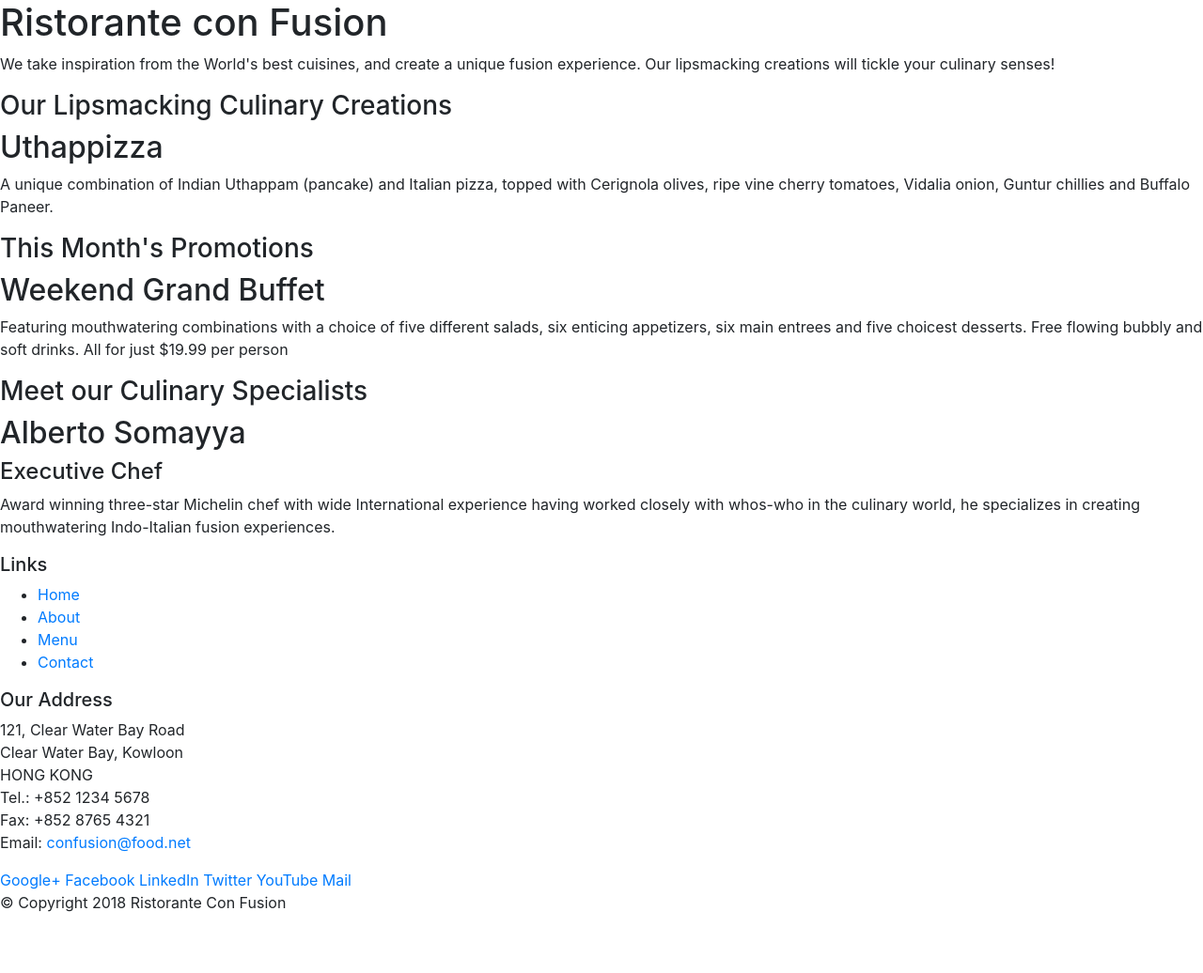
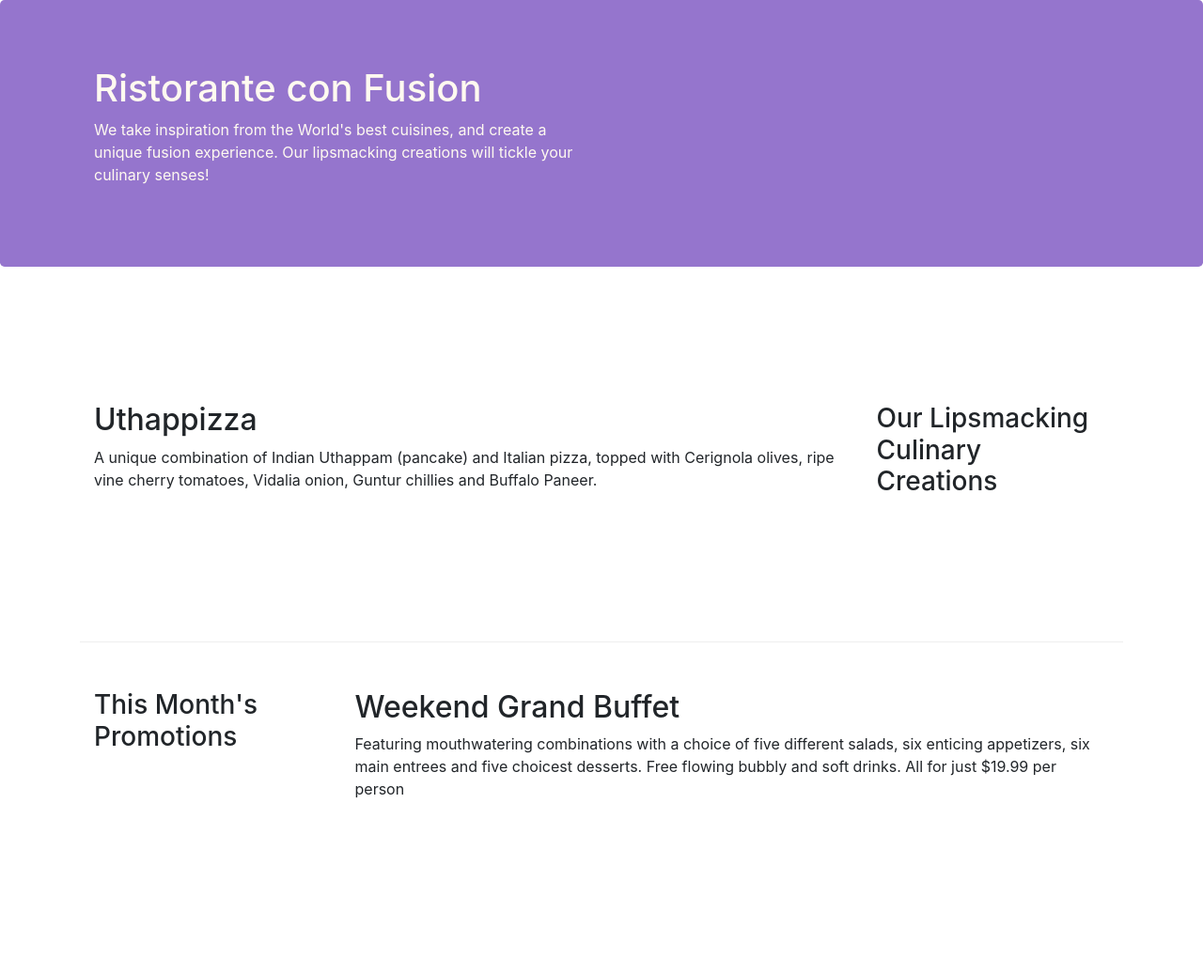
Before and after one commit to harshpandeyjiit/bootstrap, a website: page index.html in a window 1280 px wide. Shown: the top 1036 px of the page at 94% size. Before the commit the page ends 989 px from the top, so only its background shows below. Drawn offline with nearby package versions, Linux system fonts and the light colour scheme.

Commit message:
Bootstrap Grid

```diff
--- /dev/null
+++ b/css/styles.css
@@ -0,0 +1,30 @@
+.row-header {
+    margin: 0px auto;
+    padding: 0px auto;
+}
+
+.row-content{
+    margin: 0px auto;
+    padding: 50px 0px 50px 0px;
+    border-bottom: 1px ridge;
+    min-height: 400px;
+}
+
+.footer{
+    background-color: #D1C4E9;
+    margin: 0px auto;
+    padding: 20px 0px 20px 0px;
+}
+
+.jumbotron {
+    padding: 70px 30px 70px 30px;
+    margin: 0px auto;
+    background: #9575CD;
+    color: floralwhite;
+}
+
+.address {
+    font-size: 80%;
+    margin: 0px;
+    color: #0f0f0f;
+}
--- a/index.html
+++ b/index.html
@@ -9,51 +9,52 @@
 
         <!-- Bootstrap CSS -->
         <link rel="stylesheet" href="node_modules/bootstrap/dist/css/bootstrap.min.css">
+        <link rel="stylesheet" href="css/styles.css">
     <title>Ristorante Con Fusion</title>
 </head>
 
 <body>
 
-    <header>
-        <div>
-            <div>
-                <div>
+    <header class="jumbotron">
+        <div class="container">
+            <div class="row row-header">
+                <div class="col-12 col-sm-6">
                     <h1>Ristorante con Fusion</h1>
                     <p>We take inspiration from the World's best cuisines, and create a unique fusion experience. Our lipsmacking creations will tickle your culinary senses!</p>
                 </div>
-                <div>
+                <div class="col-12 col-sm">
                 </div>
             </div>
         </div>
     </header>
 
-    <div>
-        <div>
-            <div>
+    <div class="container">
+        <div class="row row-content align-items-center">
+            <div class="col-12 col-sm-4 order-sm-last col-md-3">
                 <h3>Our Lipsmacking Culinary Creations</h3>
             </div>
-            <div>
+            <div class="colcol-sm order-sm-first col-md">
                 <h2>Uthappizza</h2>
                 <p>A unique combination of Indian Uthappam (pancake) and Italian pizza, topped with Cerignola olives, ripe vine cherry tomatoes, Vidalia onion, Guntur chillies and Buffalo Paneer.</p>
             </div>
         </div>
 
 
-        <div>
-            <div>
+        <div class="row row-content">
+            <div class="col-12 col-sm-4 col-md-3">
                 <h3>This Month's Promotions</h3>
             </div>
-            <div>
+            <div class="colcol-sm col-md">
                 <h2>Weekend Grand Buffet</h2>
                 <p>Featuring mouthwatering combinations with a choice of five different salads, six enticing appetizers, six main entrees and five choicest desserts. Free flowing bubbly and soft drinks. All for just $19.99 per person </p>
             </div>
         </div>
 
-        <div>
-            <div>
+        <div class="row row-content">
+            <div class="col-12 col-sm-4 order-sm-last col-md-3">
                 <h3>Meet our Culinary Specialists</h3>
             </div>
-            <div>
+            <div class="colcol-sm order-sm-first col-md">
                 <h2>Alberto Somayya</h2>
                 <h4>Executive Chef</h4>
                 <p>Award winning three-star Michelin chef with wide International experience having worked closely with whos-who in the culinary world, he specializes in creating mouthwatering Indo-Italian fusion experiences. </p>
@@ -61,19 +62,19 @@
         </div>
     </div>
 
-    <footer>
-        <div>
-            <div>
-                <div>
+    <footer class="footer">
+        <div class="container">
+            <div class="row">
+                <div class="col-4 offset-1 col-sm-2">
                     <h5>Links</h5>
-                    <ul>
+                    <ul class="list-unstyled">
                         <li><a href="#">Home</a></li>
                         <li><a href="#">About</a></li>
                         <li><a href="#">Menu</a></li>
                         <li><a href="#">Contact</a></li>
                     </ul>
                 </div>
-                <div>
+                <div class="col-7 col-sm-5">
                     <h5>Our Address</h5>
                     <address>
 		              121, Clear Water Bay Road<br>
@@ -84,8 +85,8 @@
 		              Email: <a href="mailto:confusion@food.net">confusion@food.net</a>
 		           </address>
                 </div>
-                <div>
-                    <div>
+                <div class="col-12 col-sm-4 align-self-center">
+                    <div class="text-center">
                         <a href="http://google.com/+">Google+</a>
                         <a href="http://www.facebook.com/profile.php?id=">Facebook</a>
                         <a href="http://www.linkedin.com/in/">LinkedIn</a>
@@ -95,8 +96,8 @@
                     </div>
                 </div>
            </div>
-           <div>
-                <div>
+           <div class="row justify-content-center">
+                <div class="col-auto">
                     <p>© Copyright 2018 Ristorante Con Fusion</p>
                 </div>
            </div>
```
